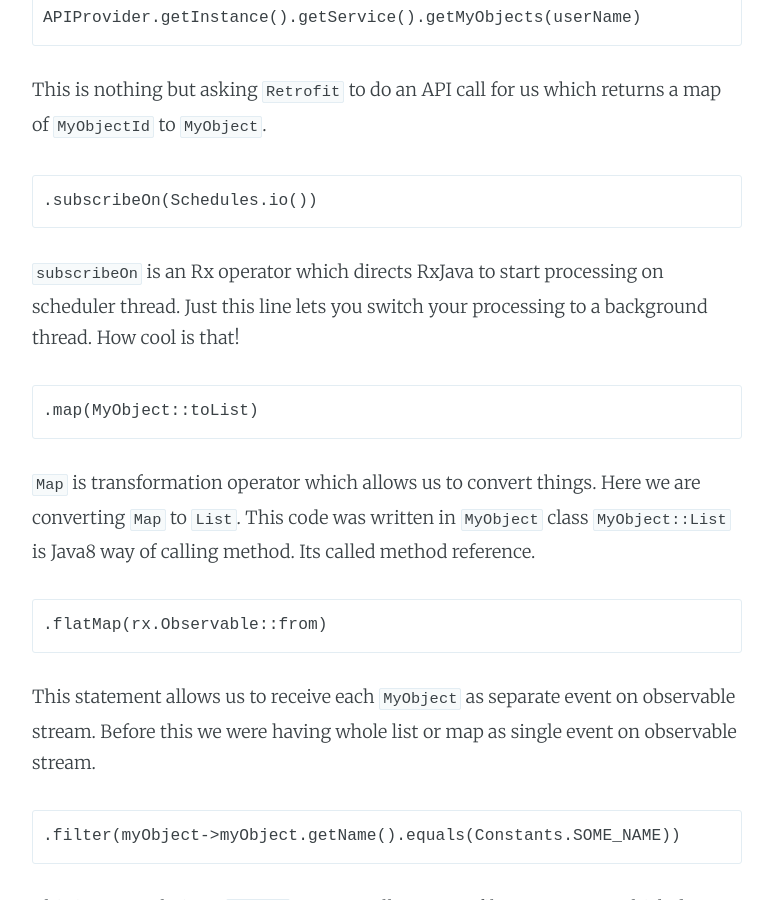
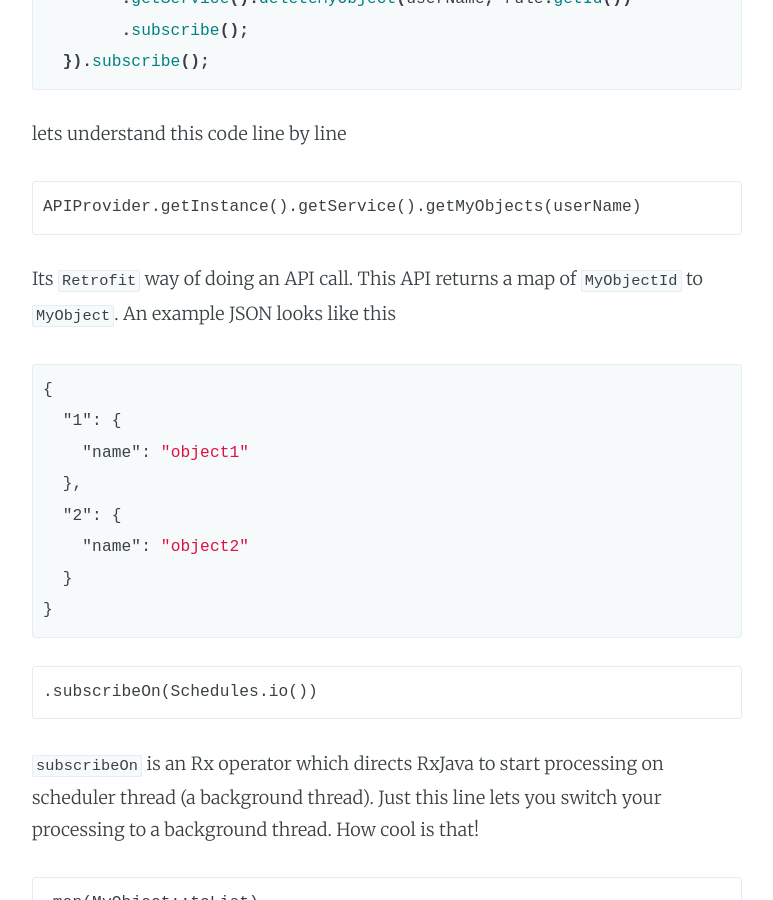
Before and after one commit to moldedbits/moldedbits.github.io, a Jekyll site: the page built from _posts/2017-08-28-the-rx-way.md, in a window 1280 px wide and 900 px high, scrolled down 2508 px. Shown: the whole window, without its empty margins (253-1026 px from the left). Built offline with Jekyll 4.4.1, drawn with Linux system fonts in a browser that asks for light colours; comment, search, counter and statistics services are not loaded; some of the changed text lies outside the part shown.

Commit message:
+ added more explanation at places

````diff
--- a/_posts/2017-08-28-the-rx-way.md
+++ b/_posts/2017-08-28-the-rx-way.md
@@ -58,29 +60,39 @@ lets understand this code line by line
 ```
 APIProvider.getInstance().getService().getMyObjects(userName)
 ```
-This is nothing but asking `Retrofit` to do an API call for us which returns a map of `MyObjectId` to `MyObject`.
+Its `Retrofit` way of doing an API call. This API returns a map of `MyObjectId` to `MyObject`. An example JSON looks like this
+{% highlight json %}
+{
+  "1": {
+    "name": "object1"
+  },
+  "2": {
+    "name": "object2"
+  }
+}
+{% endhighlight %}
 
 ```
 .subscribeOn(Schedules.io())
 ```
-`subscribeOn` is an Rx operator which directs RxJava to start processing on scheduler thread. Just this line lets you switch your processing to a background thread. How cool is that!
+`subscribeOn` is an Rx operator which directs RxJava to start processing on scheduler thread (a background thread). Just this line lets you switch your processing to a background thread. How cool is that!
 
 ```
 .map(MyObject::toList)
 ```
-`Map` is transformation operator which allows us to convert things. Here we are converting `Map` to `List`. This code was written in `MyObject` class `MyObject::List` is Java8 way of calling method. Its called method reference.
+`Map` is transformation operator which allows us to convert things. Here we are converting `Map` to `List`. `toList` is a static method written in `MyObject` class. This method converts a `Map<ObjectId, MyObject>` to `List<MyObject>`. List version has object id's in object itself. `MyObject::toList` is Java 8 way of calling this method, Its named as [Method Reference](https://docs.oracle.com/javase/tutorial/java/javaOO/methodreferences.html).
 
 ```
 .flatMap(rx.Observable::from)
 ```
 
-This statement allows us to receive each `MyObject` as separate event on observable stream. Before this we were having whole list or map as single event on observable stream.
+This statement allows us to receive each `MyObject` as separate event on observable stream. Before this we were having whole List or Map as single event on observable stream. To perform filtering and API calls on each of these separately we need to have them as independent events on stream.
 
 ```
 .filter(myObject->myObject.getName().equals(Constants.SOME_NAME))
 ```
 
-This is pretty obvious. `filter` operator allows us to filter out events which do not match filtering criteria.
+This is pretty obvious. `filter` operator allows us to filter out events which do not match filtering criteria. Any object whose name does not match with `Constants.SOME_NAME` is not allowed to propagate further in stream.
 
 ```
 .flatMap(myObject -> Observable.timer(100, TimeUnit.MILLISECONDS).map(y -> myObject))
````
Also changed, not shown: other parts of _posts/2017-08-28-the-rx-way.md (+3 -1 lines).
